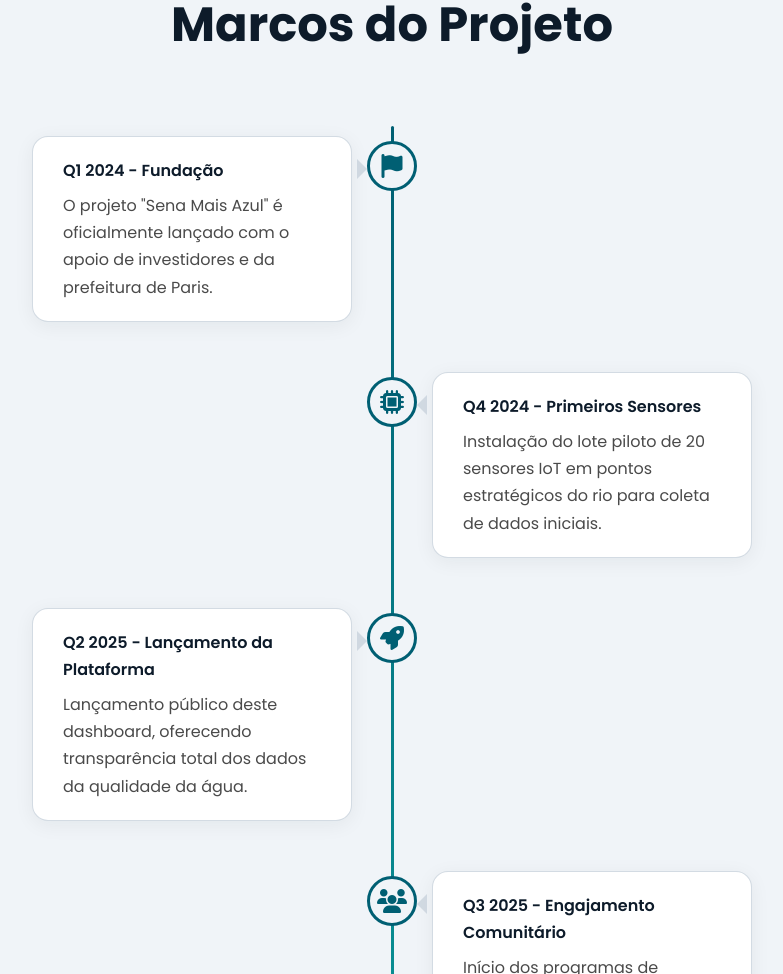
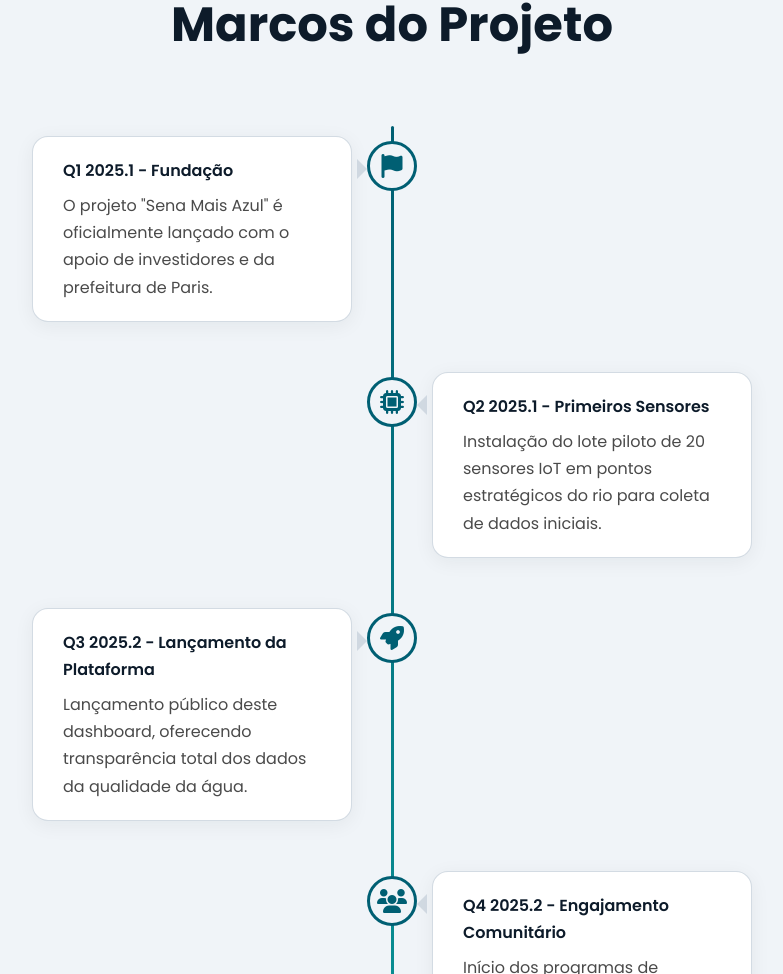
Before and after one commit to KauanPedreira/SennaAzul, a plain HTML site: page index.html in a window 1280 px wide. Shown: the part 2358-3332 px from the top of the page, without its empty margins (248-1031 px from the left). Drawn offline with nearby package versions, Linux system fonts and the light colour scheme.

Commit message:
Update index.html

```diff
--- a/index.html
+++ b/index.html
@@ -112,28 +112,28 @@
                     <div class="timeline-item">
                         <div class="timeline-icon"><i class="fas fa-flag"></i></div>
                         <div class="timeline-content">
-                            <h4>Q1 2024 - Fundação</h4>
+                            <h4>Q1 2025.1 - Fundação</h4>
                             <p>O projeto "Sena Mais Azul" é oficialmente lançado com o apoio de investidores e da prefeitura de Paris.</p>
                         </div>
                     </div>
                     <div class="timeline-item">
                         <div class="timeline-icon"><i class="fas fa-microchip"></i></div>
                         <div class="timeline-content right">
-                            <h4>Q4 2024 - Primeiros Sensores</h4>
+                            <h4>Q2 2025.1 - Primeiros Sensores</h4>
                             <p>Instalação do lote piloto de 20 sensores IoT em pontos estratégicos do rio para coleta de dados iniciais.</p>
                         </div>
                     </div>
                     <div class="timeline-item">
                         <div class="timeline-icon"><i class="fas fa-rocket"></i></div>
                         <div class="timeline-content">
-                            <h4>Q2 2025 - Lançamento da Plataforma</h4>
+                            <h4>Q3 2025.2 - Lançamento da Plataforma</h4>
                             <p>Lançamento público deste dashboard, oferecendo transparência total dos dados da qualidade da água.</p>
                         </div>
                     </div>
                     <div class="timeline-item">
                         <div class="timeline-icon"><i class="fas fa-users"></i></div>
                         <div class="timeline-content right">
-                            <h4>Q3 2025 - Engajamento Comunitário</h4>
+                            <h4>Q4 2025.2 - Engajamento Comunitário</h4>
                             <p>Início dos programas de voluntariado e do primeiro grande evento de limpeza das margens do Sena.</p>
                         </div>
                     </div>
```
